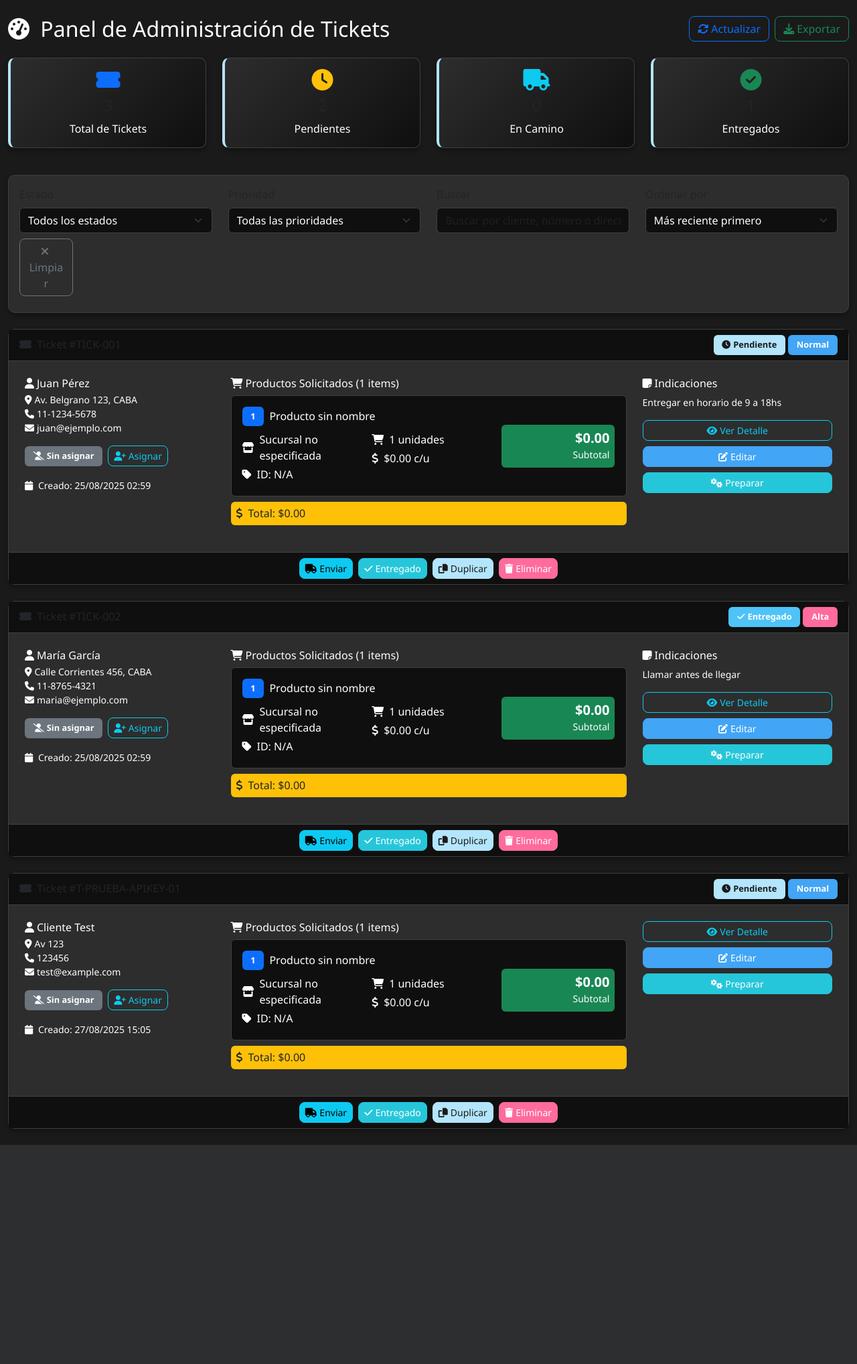
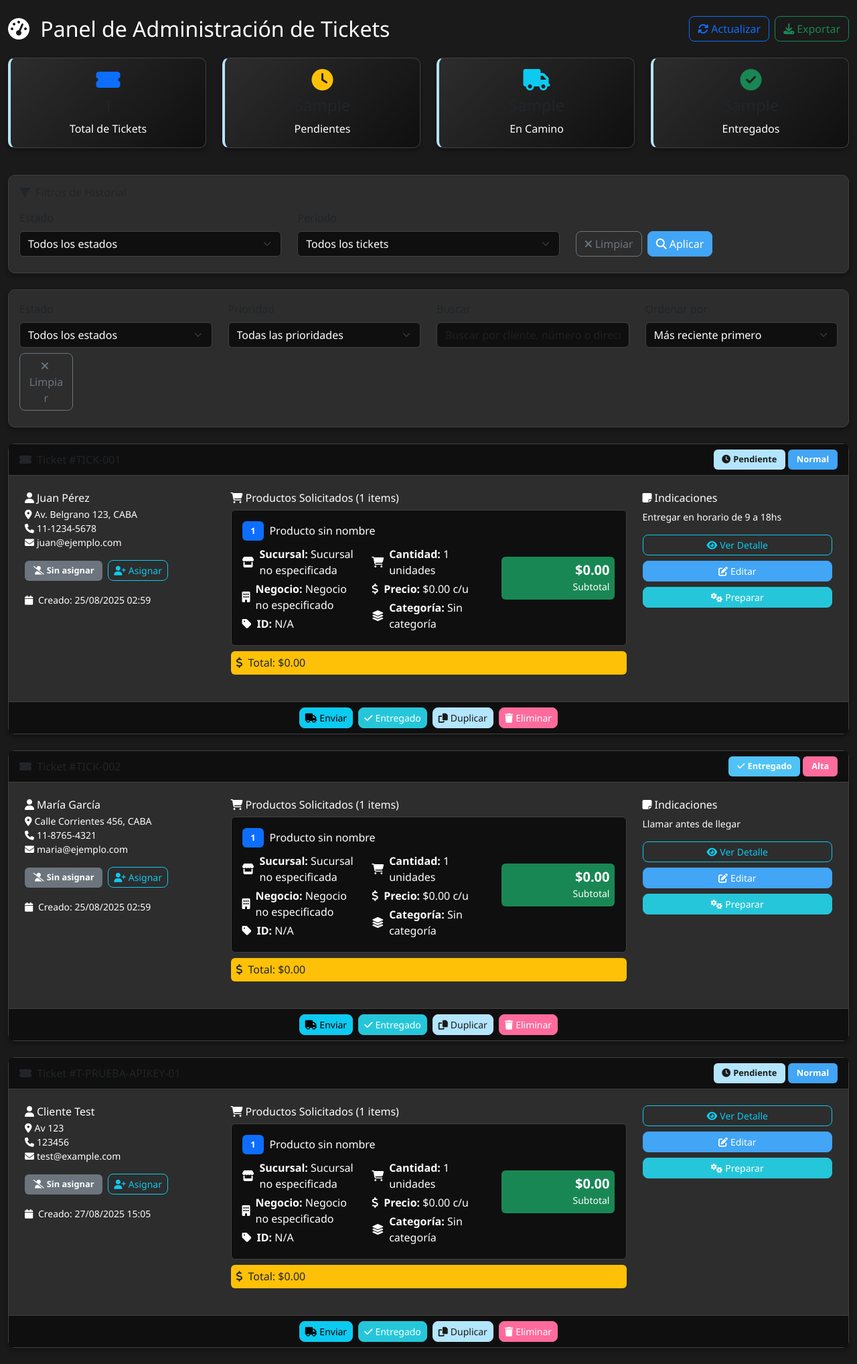
Before and after one commit to chubus/ticketera, a Flask app: template templates/admin_panel.html in a window 1280 px wide. Shown: the part 63-2099 px from the top of the page at 67% size. Before the commit the page ends 1772 px from the top, so only its background shows below. Run offline with Flask 3, Linux system fonts and the light colour scheme; tables that the repository leaves empty hold one stand-in row (values such as "Sample post"); the template is opened without the code that fills it: values that come from a table or form of the project are taken from there, most other values are stand-ins (such as "Sample title", 1, 10 or a date in 2020); some libraries are stand-ins or nearby versions.

Commit message:
cambios en la ticketera V5.5

```diff
--- a/templates/admin_panel.html
+++ b/templates/admin_panel.html
@@ -27,7 +27,7 @@
         <div class="card stats-card h-100">
             <div class="card-body text-center">
                 <i class="fas fa-ticket-alt fa-2x text-primary mb-2"></i>
-                <h4 class="card-title">{{ tickets|length }}</h4>
+                <h4 class="card-title">{{ total_tickets }}</h4>
                 <p class="card-text text-white">Total de Tickets</p>
             </div>
         </div>
@@ -36,7 +36,7 @@
         <div class="card stats-card h-100">
             <div class="card-body text-center">
                 <i class="fas fa-clock fa-2x text-warning mb-2"></i>
-                <h4 class="card-title">{{ tickets|selectattr('estado', 'equalto', 'pendiente')|list|length }}</h4>
+                <h4 class="card-title">{{ tickets_pendientes }}</h4>
                 <p class="card-text text-white">Pendientes</p>
             </div>
         </div>
@@ -45,7 +45,7 @@
         <div class="card stats-card h-100">
             <div class="card-body text-center">
                 <i class="fas fa-truck fa-2x text-info mb-2"></i>
-                <h4 class="card-title">{{ tickets|selectattr('estado', 'equalto', 'en-camino')|list|length }}</h4>
+                <h4 class="card-title">{{ tickets_en_camino }}</h4>
                 <p class="card-text text-white">En Camino</p>
             </div>
         </div>
@@ -54,8 +54,51 @@
         <div class="card stats-card h-100">
             <div class="card-body text-center">
                 <i class="fas fa-check-circle fa-2x text-success mb-2"></i>
-                <h4 class="card-title">{{ tickets|selectattr('estado', 'equalto', 'entregado')|list|length }}</h4>
+                <h4 class="card-title">{{ tickets_entregados }}</h4>
                 <p class="card-text text-white">Entregados</p>
+            </div>
+        </div>
+    </div>
+</div>
+
+<!-- Filtros de Estado y Fecha -->
+<div class="row mb-4">
+    <div class="col-12">
+        <div class="card">
+            <div class="card-body">
+                <h6 class="card-title mb-3">
+                    <i class="fas fa-filter me-2"></i>Filtros de Historial
+                </h6>
+                <div class="row">
+                    <div class="col-md-4 mb-2">
+                        <label for="estadoFilter" class="form-label">Estado</label>
+                        <select class="form-select" id="estadoFilter" onchange="aplicarFiltros()">
+                            <option value="todos" {% if estado_filter == 'todos' %}selected{% endif %}>Todos los estados</option>
+                            <option value="pendiente" {% if estado_filter == 'pendiente' %}selected{% endif %}>Pendiente</option>
+                            <option value="en-preparacion" {% if estado_filter == 'en-preparacion' %}selected{% endif %}>En Preparación</option>
+                            <option value="en-camino" {% if estado_filter == 'en-camino' %}selected{% endif %}>En Camino</option>
+                            <option value="entregado" {% if estado_filter == 'entregado' %}selected{% endif %}>Entregado</option>
+                            <option value="cancelado" {% if estado_filter == 'cancelado' %}selected{% endif %}>Cancelado</option>
+                        </select>
+                    </div>
+                    <div class="col-md-4 mb-2">
+                        <label for="fechaFilter" class="form-label">Período</label>
+                        <select class="form-select" id="fechaFilter" onchange="aplicarFiltros()">
+                            <option value="todos" {% if fecha_filter == 'todos' %}selected{% endif %}>Todos los tickets</option>
+                            <option value="hoy" {% if fecha_filter == 'hoy' %}selected{% endif %}>Hoy</option>
+                            <option value="semana" {% if fecha_filter == 'semana' %}selected{% endif %}>Última semana</option>
+                            <option value="mes" {% if fecha_filter == 'mes' %}selected{% endif %}>Último mes</option>
+                        </select>
+                    </div>
+                    <div class="col-md-4 mb-2 d-flex align-items-end">
+                        <button class="btn btn-outline-secondary me-2" onclick="limpiarFiltros()">
+                            <i class="fas fa-times me-1"></i>Limpiar
+                        </button>
+                        <button class="btn btn-primary" onclick="aplicarFiltros()">
+                            <i class="fas fa-search me-1"></i>Aplicar
+                        </button>
+                    </div>
+                </div>
             </div>
         </div>
     </div>
@@ -225,21 +268,29 @@
                                                     <div class="col-md-6">
                                                         <div class="d-flex align-items-center text-white mb-1">
                                                             <i class="fas fa-store me-2"></i>
-                            <span>{{ producto.sucursal or 'Sucursal no especificada' }}</span>
+                                                            <span><strong>Sucursal:</strong> {{ producto.sucursal or 'Sucursal no especificada' }}</span>
+                                                        </div>
+                                                        <div class="d-flex align-items-center text-white mb-1">
+                                                            <i class="fas fa-building me-2"></i>
+                                                            <span><strong>Negocio:</strong> {{ producto.negocio or 'Negocio no especificado' }}</span>
                                                         </div>
                                                         <div class="d-flex align-items-center text-white mb-1">
                                                             <i class="fas fa-tag me-2"></i>
-                            <span>ID: {{ producto.id|default('N/A') }}</span>
+                                                            <span><strong>ID:</strong> {{ producto.id|default('N/A') }}</span>
                                                         </div>
                                                     </div>
                                                     <div class="col-md-6">
                                                         <div class="d-flex align-items-center text-white mb-1">
                                                             <i class="fas fa-shopping-cart me-2"></i>
-                            <span>{{ cantidad }} unidades</span>
+                                                            <span><strong>Cantidad:</strong> {{ cantidad }} unidades</span>
                                                         </div>
                                                         <div class="d-flex align-items-center text-white mb-1">
                                                             <i class="fas fa-dollar-sign me-2"></i>
-                            <span>${{ "%.2f"|format(precio) }} c/u</span>
+                                                            <span><strong>Precio:</strong> ${{ "%.2f"|format(precio) }} c/u</span>
+                                                        </div>
+                                                        <div class="d-flex align-items-center text-white mb-1">
+                                                            <i class="fas fa-layer-group me-2"></i>
+                                                            <span><strong>Categoría:</strong> {{ producto.categoria or 'Sin categoría' }}</span>
                                                         </div>
                                                     </div>
                                                 </div>
@@ -549,27 +600,47 @@ function showNotification(message, type) {
     }, 5000);
 }
 
+// Funciones para filtros de historial
+function aplicarFiltros() {
+    const estado = document.getElementById('estadoFilter').value;
+    const fecha = document.getElementById('fechaFilter').value;
+
+    let url = '/panel?';
+    if (estado !== 'todos') {
+        url += `estado=${estado}&`;
+    }
+    if (fecha !== 'todos') {
+        url += `fecha=${fecha}`;
+    }
+
+    window.location.href = url;
+}
+
+function limpiarFiltros() {
+    window.location.href = '/panel';
+}
+
 // WebSocket para actualizaciones en tiempo real
 const socket = io();
 
 socket.on('nuevo_ticket', function(data) {
     showNotification(`Nuevo ticket recibido: ${data.numero}`, 'info');
-    setTimeout(() => location.reload(), 2000);
+    // No recargar automáticamente, solo mostrar notificación
 });
 
 socket.on('ticket_actualizado', function(data) {
     showNotification(`Ticket ${data.ticket_id} actualizado`, 'success');
-    setTimeout(() => location.reload(), 1000);
+    // No recargar automáticamente, solo mostrar notificación
 });
 
 socket.on('ticket_asignado', function(data) {
     showNotification(`Ticket asignado a ${data.repartidor}`, 'success');
-    setTimeout(() => location.reload(), 1000);
+    // No recargar automáticamente, solo mostrar notificación
 });
 
 socket.on('ticket_eliminado', function(data) {
     showNotification(`Ticket ${data.numero} eliminado`, 'warning');
-    setTimeout(() => location.reload(), 1000);
+    // No recargar automáticamente, solo mostrar notificación
 });
 </script>
 {% endblock %}
```
Also changed, not shown: app.py (+41 -3 lines). Lines whose indentation alone changed are shown as unchanged.
